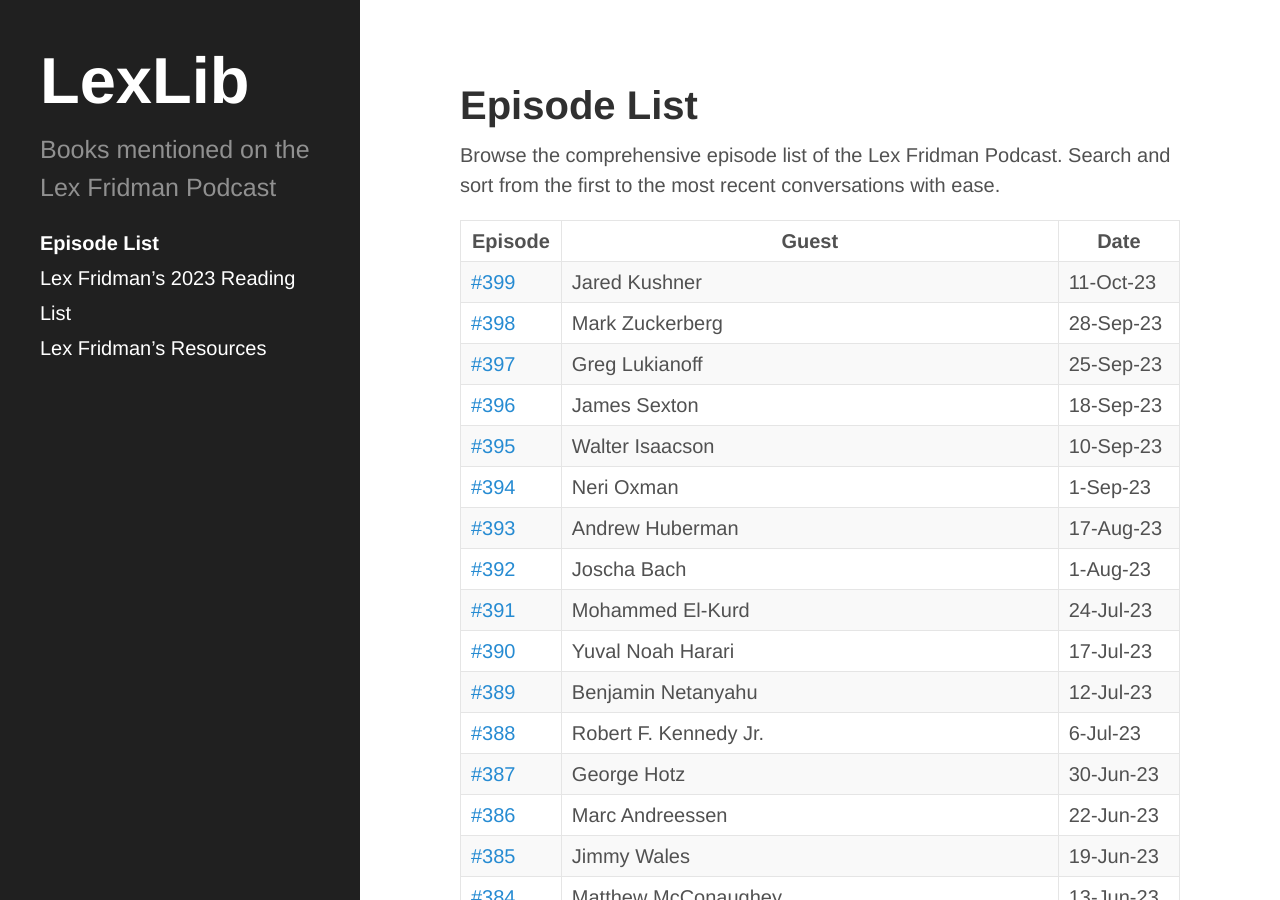
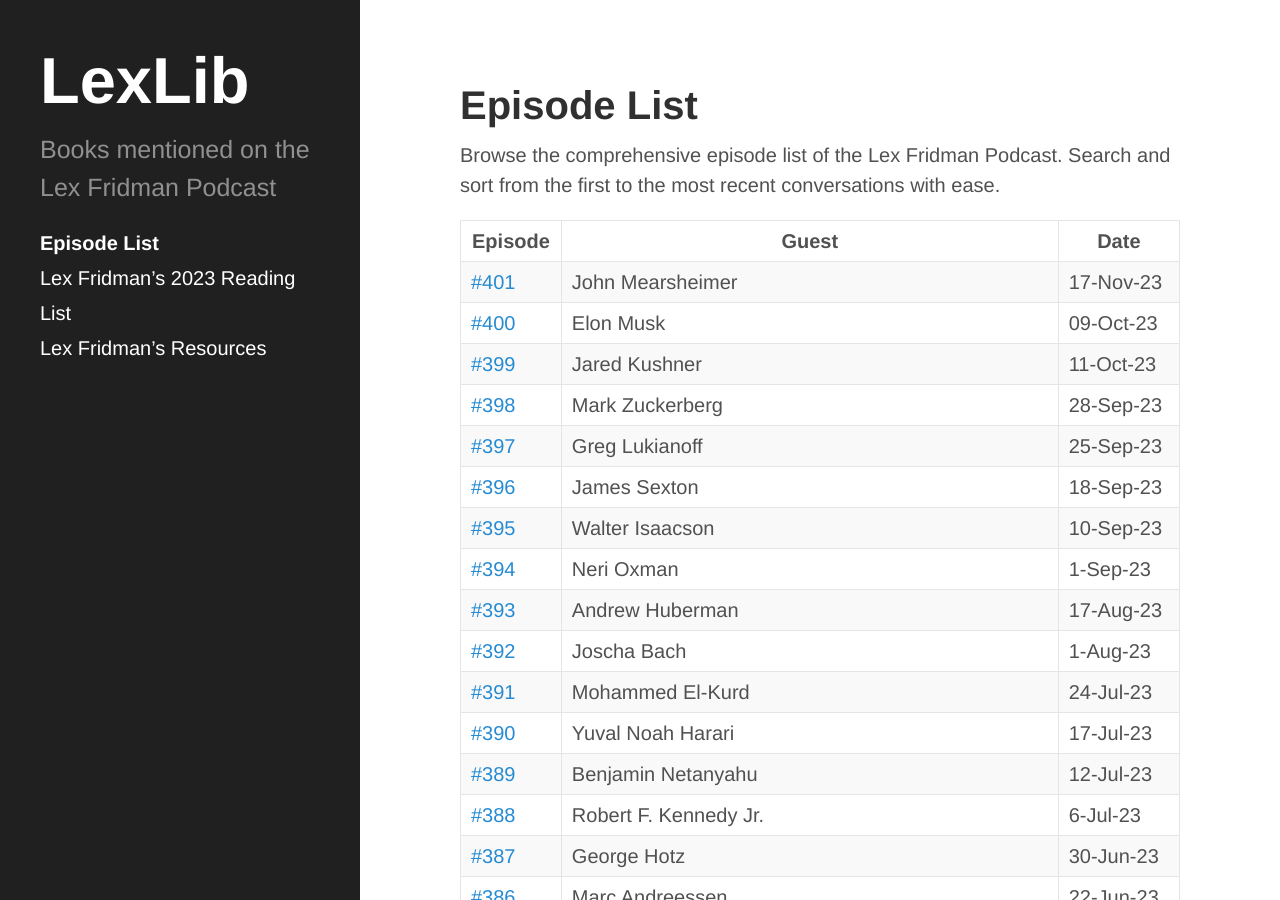
Before and after one commit to klshnkv/lexlib, a Jekyll site: the page built from episode-list.md, in a window 1280 px wide and 900 px high. Built offline with Jekyll 4.4.1, drawn with Linux system fonts in a browser that asks for light colours.

Commit message:
Updated Episode List

```diff
--- a/episode-list.md
+++ b/episode-list.md
@@ -20,6 +20,16 @@
 	</thead>
 	<tbody>
 		<tr>
+			<td><a href="/401-john-mearsheimer/">#401</a></td>
+			<td>John Mearsheimer</td>
+			<td>17-Nov-23</td>
+		</tr>
+		<tr>
+			<td><a href="/400-elon-musk/">#400</a></td>
+			<td>Elon Musk</td>
+			<td>09-Oct-23</td>
+		</tr>
+		<tr>
 			<td><a href="/399-jared-kushner/">#399</a></td>
 			<td>Jared Kushner</td>
 			<td>11-Oct-23</td>
```
